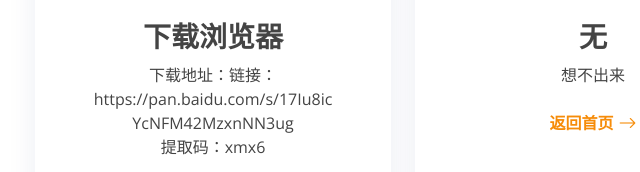
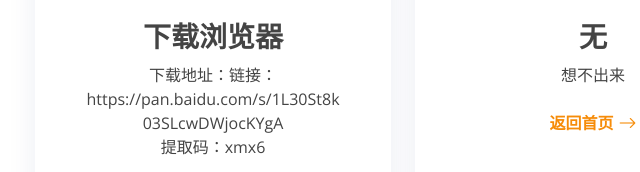
Before and after one commit to TFxiaokai/TF, a plain HTML site: page index.html in a window 1280 px wide. Shown: the part 2916-3088 px from the top of the page, 47-687 px from the left. Drawn offline with nearby package versions, Linux system fonts and the light colour scheme.

Commit message:
Update index.html

```diff
--- a/index.html
+++ b/index.html
@@ -303,7 +303,7 @@
             <div class="service-box blue">
               <i class="ri-discuss-line icon"></i>
               <h3>下载浏览器</h3>
-              <p>下载地址：链接：https://pan.baidu.com/s/17Iu8ic <br> YcNFM42MzxnNN3ug <br> 提取码：xmx6</p>
+              <p>下载地址：链接：https://pan.baidu.com/s/1L30St8k <br> 03SLcwDWjocKYgA <br> 提取码：xmx6</p>
               <a href="#" class="read-more"><span>返回首页</span> <i class="bi bi-arrow-right"></i></a>
             </div>
           </div>
```
